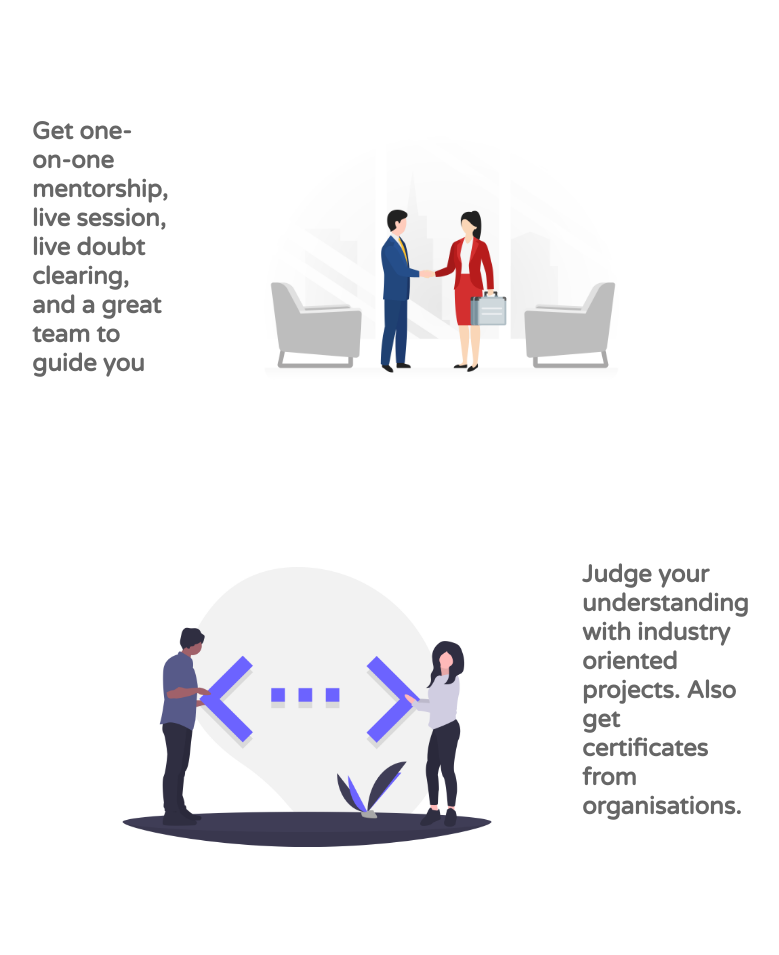
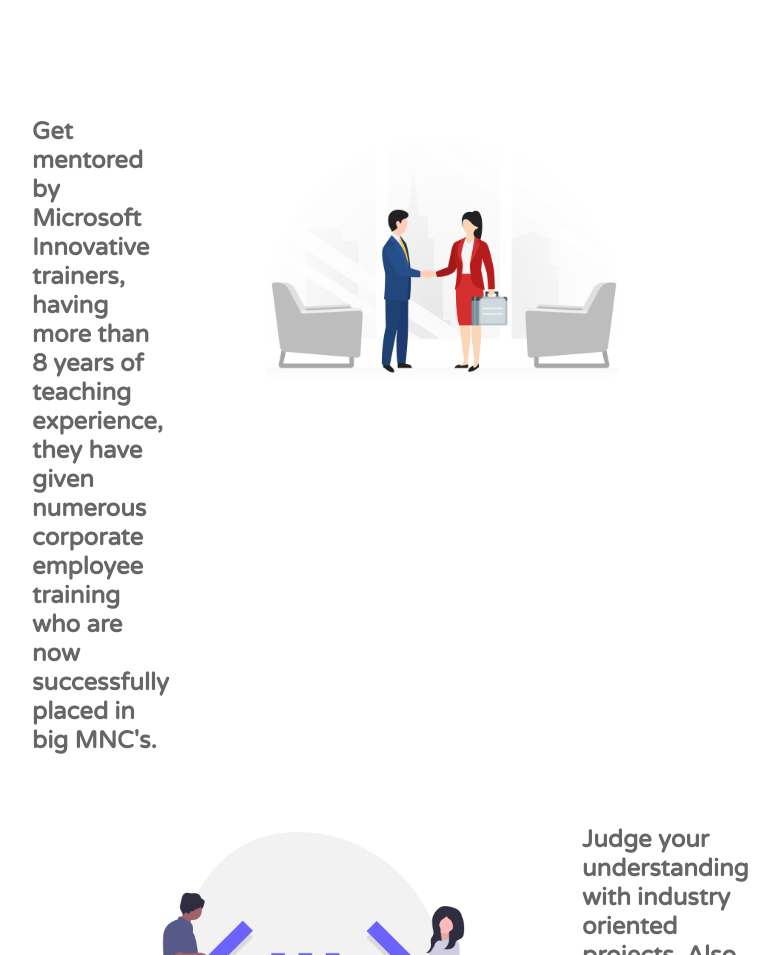
Before and after one commit to amansrivastava905/floxus, a plain HTML site: page index.html in a window 1280 px wide. Shown: the part 1473-2428 px from the top of the page, without its empty margins (268-1047 px from the left). Drawn offline with nearby package versions, Linux system fonts and the light colour scheme.

Commit message:
Update index.html

```diff
--- a/index.html
+++ b/index.html
@@ -74,7 +74,7 @@
 
     <div class="explore-more">
        <div class="explore-box">
-    	<div class="explore-text"> <h1>Get one-on-one mentorship, live session, live doubt clearing, and a great team to guide you</h1></div>
+    	<div class="explore-text"> <h1>Get mentored by Microsoft Innovative trainers, having more than 8 years of teaching experience, they have given numerous corporate employee training who are now successfully placed in big MNC's.</h1></div>
     	<div class="explore-image"><img src="images/explore1.png"></div>
       </div>
        <div class="explore-box">
```
